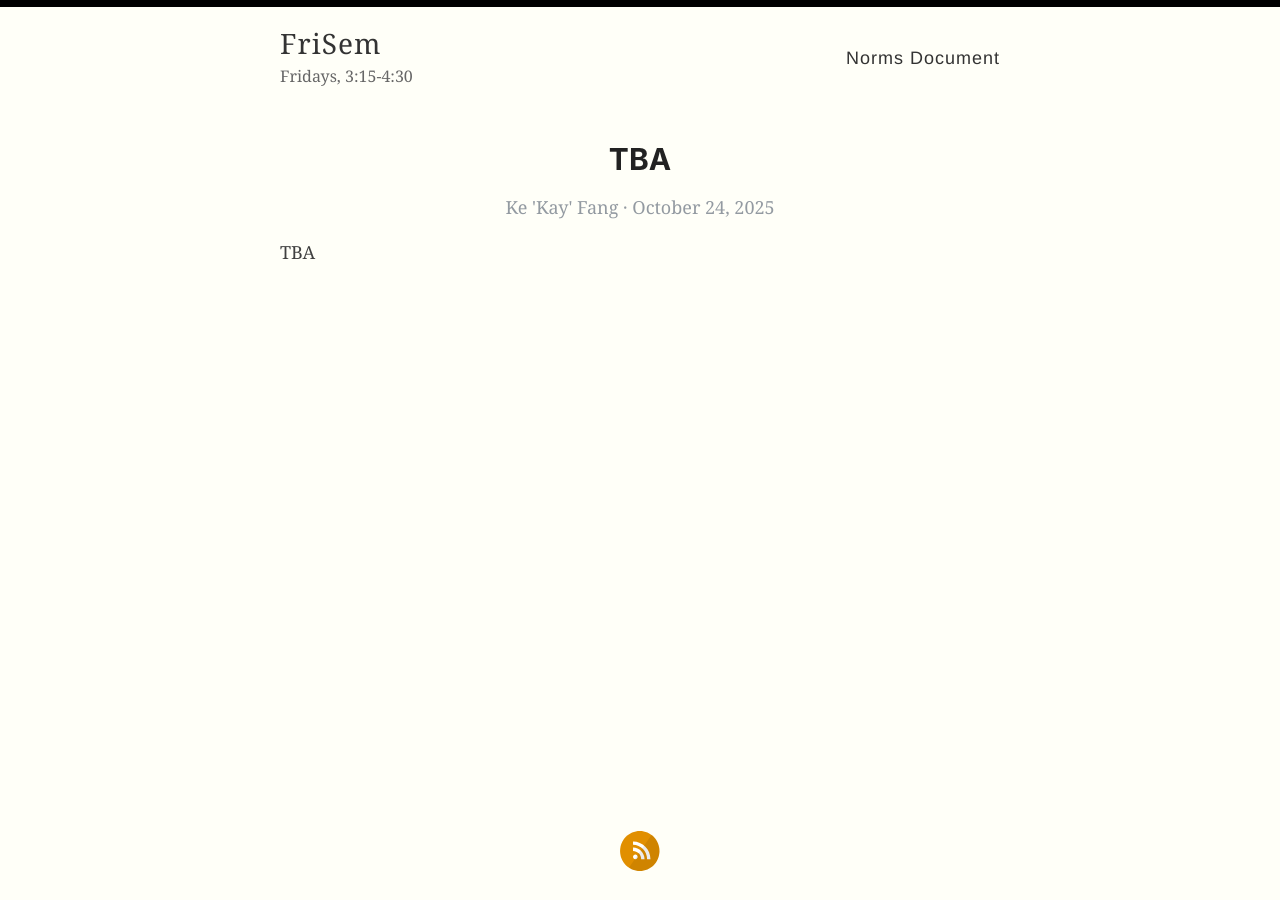
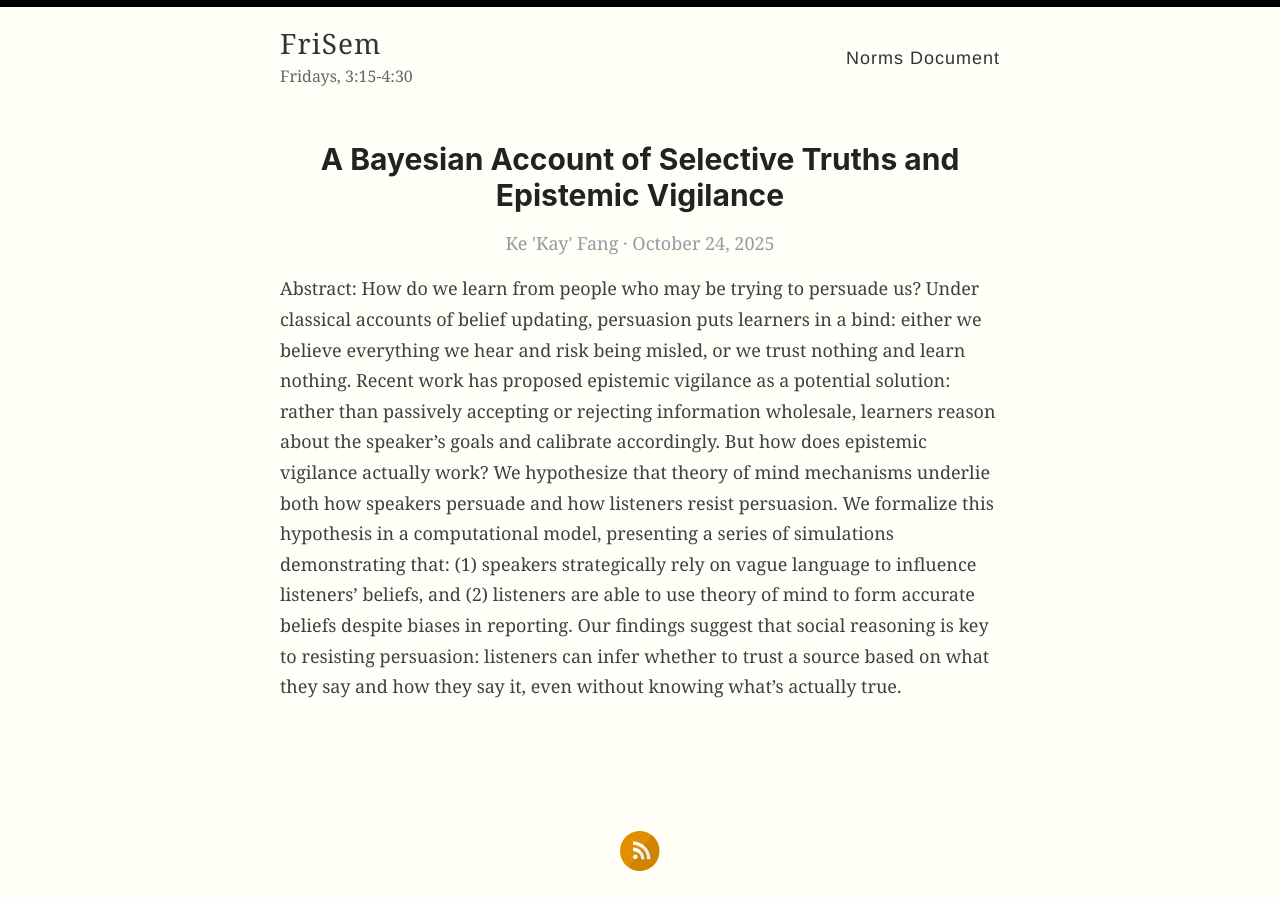
Before and after one commit to frisem/frisem.github.io, a Jekyll site: the page built from _posts/2025-10-24-Ke.md, in a window 1280 px wide. Built offline with Jekyll 4.4.1, drawn with Linux system fonts in a browser that asks for light colours.

Commit message:
Ke's fyp

```diff
--- a/_posts/2025-10-24-Ke.md
+++ b/_posts/2025-10-24-Ke.md
@@ -1,7 +1,7 @@
 ---
 layout: post
-title: TBA
+title: A Bayesian Account of Selective Truths and Epistemic Vigilance
 speaker: Ke 'Kay' Fang
 ---
 
-TBA
+Abstract: How do we learn from people who may be trying to persuade us? Under classical accounts of belief updating, persuasion puts learners in a bind: either we believe everything we hear and risk being misled, or we trust nothing and learn nothing. Recent work has proposed epistemic vigilance as a potential solution: rather than passively accepting or rejecting information wholesale, learners reason about the speaker's goals and calibrate accordingly. But how does epistemic vigilance actually work? We hypothesize that theory of mind mechanisms underlie both how speakers persuade and how listeners resist persuasion. We formalize this hypothesis in a computational model, presenting a series of simulations demonstrating that: (1) speakers strategically rely on vague language to influence listeners' beliefs, and (2) listeners are able to use theory of mind to form accurate beliefs despite biases in reporting. Our findings suggest that social reasoning is key to resisting persuasion: listeners can infer whether to trust a source based on what they say and how they say it, even without knowing what's actually true.
```
